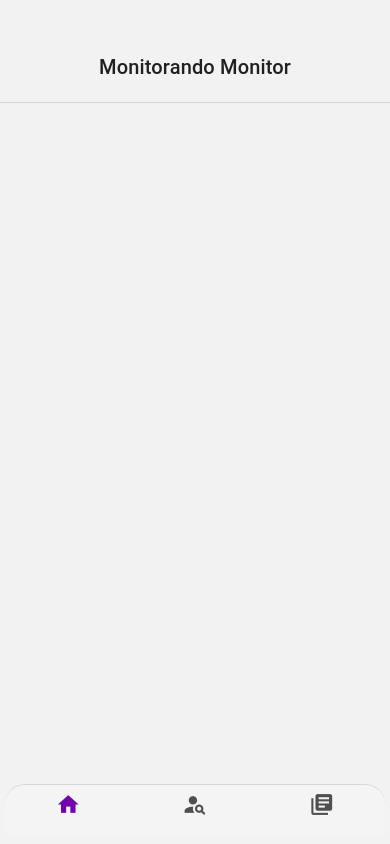
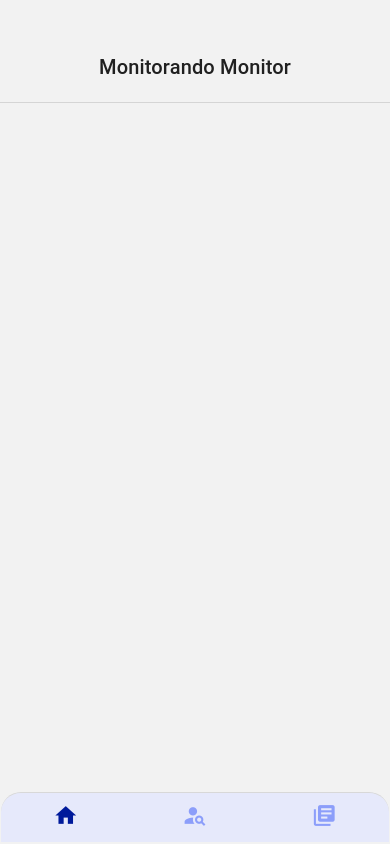
Before and after one commit to renataalbq/monitoria-ifpb, a React Native app: screen / in a window 390 px wide. Built offline with nearby package versions, Linux system fonts and the light colour scheme.

Commit message:
changing style routes

```diff
--- a/src/routes/stack/stack.routes.tsx
+++ b/src/routes/stack/stack.routes.tsx
@@ -1,6 +1,8 @@
 import { MonitoresPage } from '../../pages/monitores';
 import { TabRoutes } from '../tabs/tab.routes';
 import { createStackNavigator } from '@react-navigation/stack';
+import { DisciplinasPage } from '../../pages/disciplinas';
+import { InfoMonitorPage } from '../../pages/info-monitor/info-monitor.page';
 
 const Stack = createStackNavigator();
 
@@ -13,6 +15,9 @@ export const StackAppRoutes = () => {
         }}>
         <Stack.Screen name="Home" component={TabRoutes} />
         <Stack.Screen name="Monitores" component={MonitoresPage} />
+        <Stack.Screen name="Disciplinas" component={DisciplinasPage} />
+        <Stack.Screen name="InfoMonitorPage" component={InfoMonitorPage} />
+
       </Stack.Navigator>
     );
 };
--- a/src/routes/tabs/tab.routes.tsx
+++ b/src/routes/tabs/tab.routes.tsx
@@ -19,10 +19,10 @@ export const TabRoutes = () => {
             borderTopLeftRadius: 20,
             borderTopRightRadius: 20,
             position: 'absolute',
-            bottom: 10,
-            paddingBottom: 10,
-            marginHorizontal: 5,
-            backgroundColor: '#f4f4f4',
+            bottom: 2,
+            paddingBottom: 5,
+            marginHorizontal: 1,
+            backgroundColor: '#e6e9fb',
           },
           tabBarShowLabel: false,
         }}>
@@ -35,7 +35,7 @@ export const TabRoutes = () => {
                 name="home"
                 size={25}
                 color={
-                  focused ? '#7303af' : '#4f4f4f'
+                  focused ? '#001a9b' : '#8c9efa'
                 }
               />
             ),
@@ -50,7 +50,7 @@ export const TabRoutes = () => {
                 name="person-search"
                 size={25}
                 color={
-                  focused ? '#7303af' : '#4f4f4f'
+                  focused ? '#001a9b' : '#8c9efa'
                 }
               />
             ),
@@ -65,7 +65,7 @@ export const TabRoutes = () => {
                 name="library-books"
                 size={25}
                 color={
-                  focused ? '#7303af' : '#4f4f4f'
+                  focused ? '#001a9b' : '#8c9efa'
                 }
               />
             ),
```
